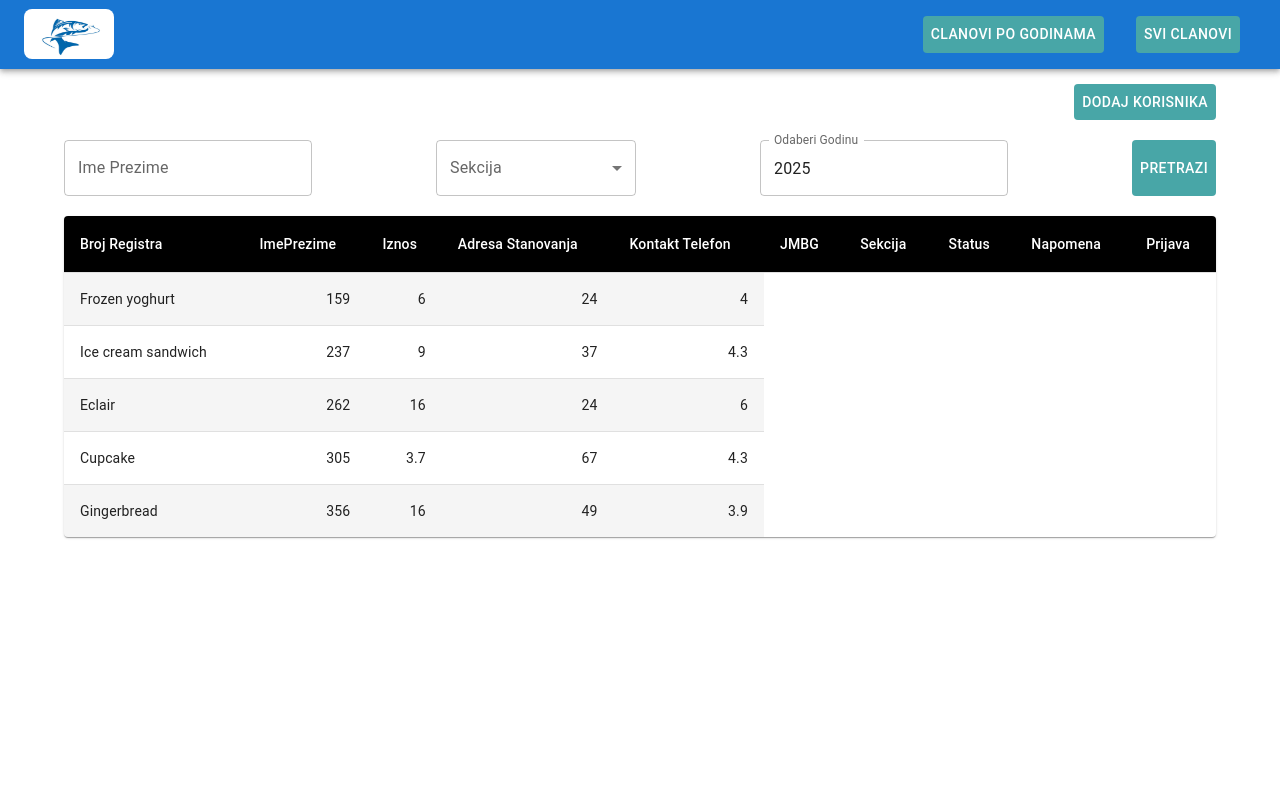
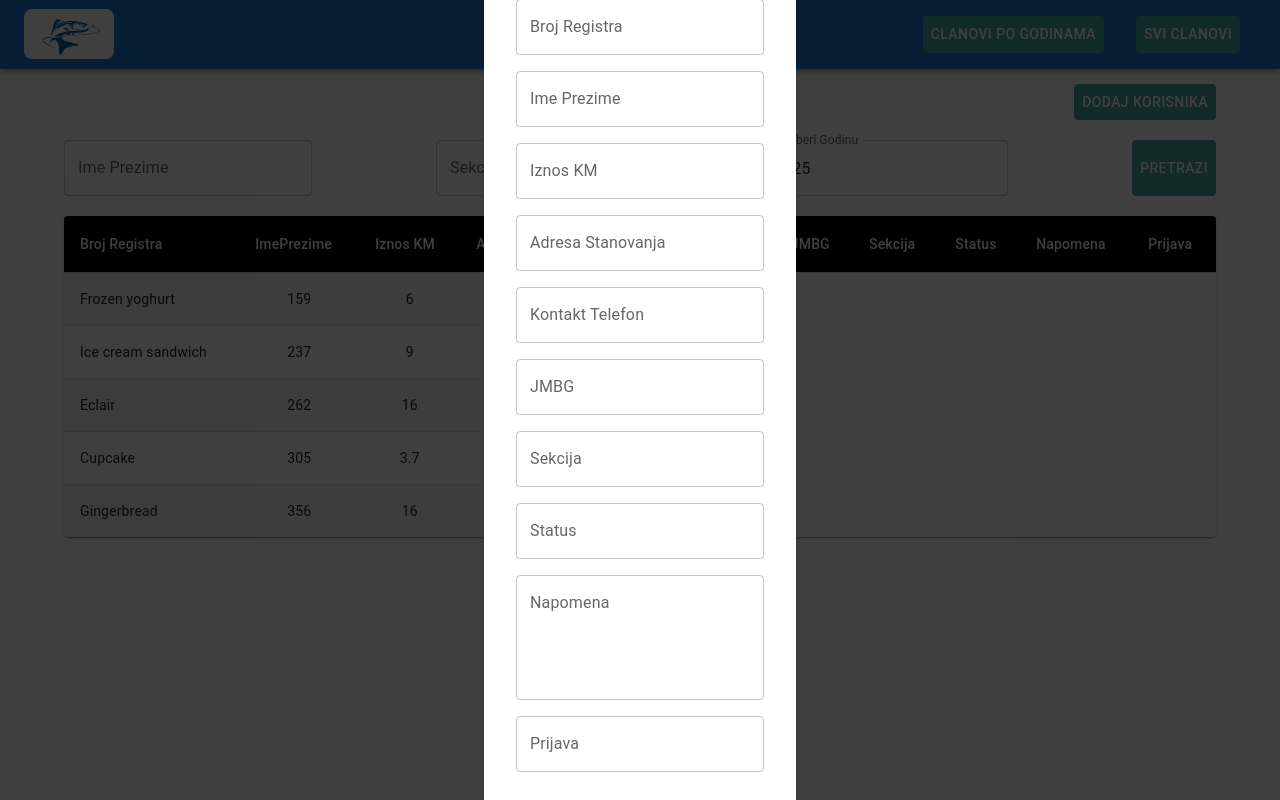
Before and after one commit to Amar-Omerika/FishFlow, a React (Vite) app: page / in a window 1280 px wide. Both pictures are taken after a click on the button "DODAJ KORISNIKA". Built offline with nearby package versions, Linux system fonts and the light colour scheme.

Commit message:
feat: add modal for korisnike

```diff
--- a/index.html
+++ b/index.html
@@ -12,5 +12,6 @@
   <body>
     <div id="root"></div>
     <script type="module" src="/src/ui/main.tsx"></script>
+    <div id="modal-root"></div>
   </body>
 </html>
--- a/package.json
+++ b/package.json
@@ -23,10 +23,12 @@
     "@mui/material": "^6.4.1",
     "@mui/x-date-pickers": "^7.24.1",
     "dayjs": "^1.11.13",
+    "framer-motion": "^12.0.6",
     "os-utils": "^0.0.14",
     "react": "^18.3.1",
     "react-dom": "^18.3.1",
     "react-router-dom": "^7.1.3",
+    "react-toastify": "^11.0.3",
     "sqlite": "^5.1.1",
     "sqlite3": "^5.1.7"
   },
--- a/src/ui/Home.tsx
+++ b/src/ui/Home.tsx
@@ -17,6 +17,8 @@ import { styled } from "@mui/system";
 import { COLORS } from "../ui/constants/constants";
 import CustomTable from "./components/Table";
 import TableHeadData from "./placeholderData";
+import AddKorisnikModal from "./components/Modals/AddKorisnikModal";
+import { ToastContainer } from "react-toastify";
 
 const StyledContainer = styled(Container)({
   padding: "5px",
@@ -26,13 +28,16 @@ const Home = () => {
   const [section, setSection] = useState<string>("");
   const [imePrezime, setImePrezime] = useState<string>("");
   const [selectedYear, setSelectedYear] = useState<Dayjs | null>(dayjs());
+  const [showAddModal, setShowAddModal] = useState(false);
 
   const handleChange = (event: ChangeEvent<{ value: unknown }>) => {
     setSection(event.target.value as string);
-    console.log(section);
   };
   const handleYearChange = (newValue: Dayjs | null) => {
     setSelectedYear(newValue);
+  };
+  const handleAddKorisnikModal = () => {
+    setShowAddModal(true);
   };
 
   return (
@@ -41,7 +46,10 @@ const Home = () => {
         <div
           style={{ display: "flex", justifyContent: "end", marginTop: "10px" }}
         >
-          <Button style={{ backgroundColor: COLORS.primary, color: "#fff" }}>
+          <Button
+            style={{ backgroundColor: COLORS.primary, color: "#fff" }}
+            onClick={handleAddKorisnikModal}
+          >
             Dodaj Korisnika
           </Button>
         </div>
@@ -92,6 +100,12 @@ const Home = () => {
         <div style={{ height: 20 }} />
         <CustomTable headerData={TableHeadData} />
       </StyledContainer>
+      <AddKorisnikModal
+        isOpen={showAddModal}
+        onClose={() => setShowAddModal(false)}
+        onCreate={handleAddKorisnikModal}
+      />
+      <ToastContainer />
     </LocalizationProvider>
   );
 };
--- /dev/null
+++ b/src/ui/components/Modals/AddKorisnikModal.tsx
@@ -0,0 +1,196 @@
+// cSpell:words brojRegistra imePrezime adresaStanovanja kontaktTelefon sekcija jmbg iznos km napomena prijava uspijesno dodan dodavanju korisnika greska dodavanje korisnik korisniku korisnikom
+import React, { useState } from "react";
+import ReactDOM from "react-dom";
+import { motion, AnimatePresence } from "framer-motion";
+import { toast } from "react-toastify";
+import {
+  Box,
+  Button,
+  TextField,
+  Typography,
+  Modal,
+  Paper,
+} from "@mui/material";
+
+interface AddKorisnikModalProps {
+  isOpen: boolean;
+  onClose: () => void;
+  onCreate: () => void;
+}
+
+const AddKorisnikModal: React.FC<AddKorisnikModalProps> = ({
+  isOpen,
+  onClose,
+  onCreate,
+}) => {
+  const [korisnikInfo, setKorisnikInfo] = useState({
+    brojRegistra: "",
+    imePrezime: "",
+    iznosKM: "",
+    adresaStanovanja: "",
+    kontaktTelefon: "",
+    jmbg: "",
+    sekcija: "",
+    status: "",
+    napomena: "",
+    prijava: "",
+  });
+
+  const [errors, setErrors] = useState({
+    brojRegistra: "",
+    imePrezime: "",
+    iznosKM: "",
+    adresaStanovanja: "",
+    kontaktTelefon: "",
+    jmbg: "",
+    sekcija: "",
+    status: "",
+    napomena: "",
+    prijava: "",
+  });
+
+  if (!isOpen) return null;
+
+  const handleChange = (e: React.ChangeEvent<HTMLInputElement>) => {
+    const { name, value } = e.target;
+    setKorisnikInfo((prevState) => ({
+      ...prevState,
+      [name]: value,
+    }));
+    setErrors((prevState) => ({
+      ...prevState,
+      [name]: "",
+    }));
+  };
+
+  const handleCreate = async () => {
+    try {
+      toast.success("Korisnik uspijesno dodan");
+      onCreate();
+      onClose();
+    } catch (error) {
+      toast.error("Greska pri dodavanju korisnika");
+    }
+  };
+
+  return ReactDOM.createPortal(
+    <AnimatePresence>
+      {isOpen && (
+        <Modal open={isOpen} onClose={onClose}>
+          <motion.div
+            style={{
+              position: "fixed",
+              inset: 0,
+              display: "flex",
+              alignItems: "center",
+              justifyContent: "center",
+              backgroundColor: "rgba(0, 0, 0, 0.5)",
+            }}
+            initial={{ opacity: 0 }}
+            animate={{ opacity: 1 }}
+            exit={{ opacity: 0 }}
+          >
+            <motion.div
+              initial={{ scale: 0.8, opacity: 0 }}
+              animate={{ scale: 1, opacity: 1 }}
+              exit={{ scale: 0.8, opacity: 0 }}
+            >
+              <Paper sx={{ p: 4, borderRadius: 2 }}>
+                <Typography variant="h6" gutterBottom>
+                  Dodaj Korisnika
+                </Typography>
+                <Box component="form" sx={{ display: "grid", gap: 2 }}>
+                  <TextField
+                    label="Broj Registra"
+                    name="brojRegistra"
+                    value={korisnikInfo.brojRegistra}
+                    onChange={handleChange}
+                    fullWidth
+                  />
+                  <TextField
+                    label="Ime Prezime"
+                    name="imePrezime"
+                    value={korisnikInfo.imePrezime}
+                    onChange={handleChange}
+                    fullWidth
+                  />
+                  <TextField
+                    label="Iznos KM"
+                    name="iznosKM"
+                    value={korisnikInfo.iznosKM}
+                    onChange={handleChange}
+                    fullWidth
+                  />
+                  <TextField
+                    label="Adresa Stanovanja"
+                    name="adresaStanovanja"
+                    value={korisnikInfo.adresaStanovanja}
+                    onChange={handleChange}
+                    fullWidth
+                  />
+                  <TextField
+                    label="Kontakt Telefon"
+                    name="kontaktTelefon"
+                    value={korisnikInfo.kontaktTelefon}
+                    onChange={handleChange}
+                    fullWidth
+                  />
+                  <TextField
+                    label="JMBG"
+                    name="jmbg"
+                    value={korisnikInfo.jmbg}
+                    onChange={handleChange}
+                    fullWidth
+                  />
+                  <TextField
+                    label="Sekcija"
+                    name="sekcija"
+                    value={korisnikInfo.sekcija}
+                    onChange={handleChange}
+                    fullWidth
+                  />
+                  <TextField
+                    label="Status"
+                    name="status"
+                    value={korisnikInfo.status}
+                    onChange={handleChange}
+                    fullWidth
+                  />
+                  <TextField
+                    label="Napomena"
+                    name="napomena"
+                    value={korisnikInfo.napomena}
+                    onChange={handleChange}
+                    fullWidth
+                    multiline
+                    rows={4}
+                  />
+                  <TextField
+                    label="Prijava"
+                    name="prijava"
+                    value={korisnikInfo.prijava}
+                    onChange={handleChange}
+                    fullWidth
+                  />
+                  <Box
+                    sx={{ display: "flex", justifyContent: "flex-end", mt: 2 }}
+                  >
+                    <Button onClick={onClose} sx={{ mr: 2 }}>
+                      Prekini
+                    </Button>
+                    <Button variant="contained" onClick={handleCreate}>
+                      Dodaj
+                    </Button>
+                  </Box>
+                </Box>
+              </Paper>
+            </motion.div>
+          </motion.div>
+        </Modal>
+      )}
+    </AnimatePresence>,
+    document.getElementById("modal-root")!
+  );
+};
+
+export default AddKorisnikModal;
--- a/src/ui/components/Table.tsx
+++ b/src/ui/components/Table.tsx
@@ -69,10 +69,10 @@ export default function CustomTable({
               <StyledTableCell component="th" scope="row">
                 {row.name}
               </StyledTableCell>
-              <StyledTableCell align="right">{row.calories}</StyledTableCell>
-              <StyledTableCell align="right">{row.fat}</StyledTableCell>
-              <StyledTableCell align="right">{row.carbs}</StyledTableCell>
-              <StyledTableCell align="right">{row.protein}</StyledTableCell>
+              <StyledTableCell align="center">{row.calories}</StyledTableCell>
+              <StyledTableCell align="center">{row.fat}</StyledTableCell>
+              <StyledTableCell align="center">{row.carbs}</StyledTableCell>
+              <StyledTableCell align="center">{row.protein}</StyledTableCell>
             </StyledTableRow>
           ))}
         </TableBody>
--- a/src/ui/placeholderData.tsx
+++ b/src/ui/placeholderData.tsx
@@ -9,7 +9,7 @@ const TableHeadData: TableHeadDataInterface[] = [
     title: "ImePrezime",
   },
   {
-    title: "Iznos",
+    title: "Iznos KM",
   },
   {
     title: "Adresa Stanovanja",
```
Also changed, not shown: 1 other file (tests, documents, lock files or other folders).
